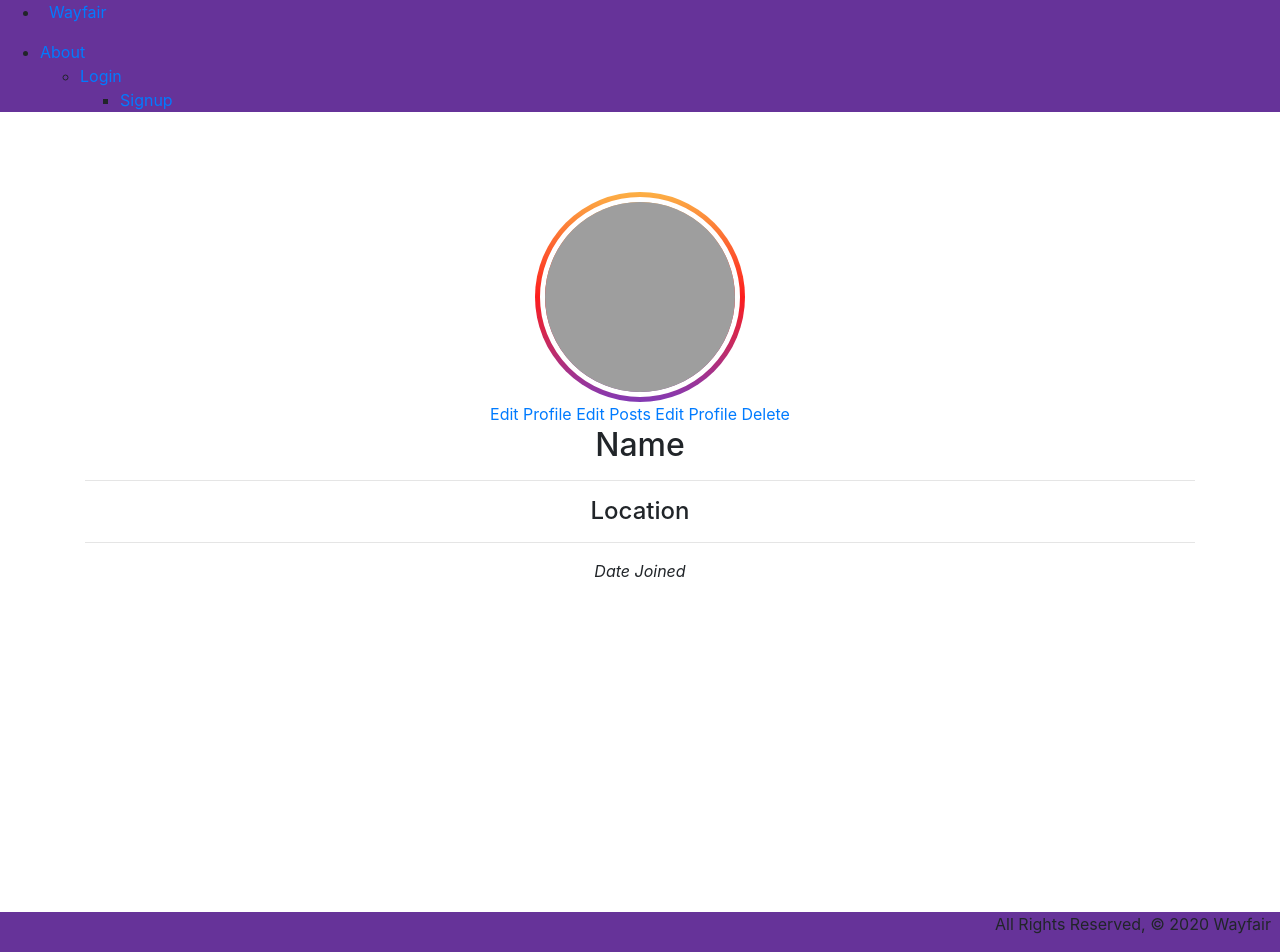
After one commit to DevArtK/Project-Wayfarer, a Django app: page /user/edit in a window 1280 px wide. The commit adds this page. Run offline with Django 3.2, Linux system fonts and the light colour scheme; some libraries are stand-ins or nearby versions; grey boxes are pictures that could not be loaded.

Commit message:
user profile, edit start

```diff
--- a/Wayfarer_project/settings.py
+++ b/Wayfarer_project/settings.py
@@ -110,3 +110,5 @@ USE_TZ = True
 # https://docs.djangoproject.com/en/3.0/howto/static-files/
 
 STATIC_URL = "/static/"
+MEDIA_ROOT = os.path.join(BASE_DIR, "media")
+MEDIA_URL = "/media/"
--- a/main_app/static/styles/style.css
+++ b/main_app/static/styles/style.css
@@ -28,3 +28,40 @@ footer {
   margin-top: 5%;
   text-align: center;
 }
+
+.container-profile {
+  height: 100%;
+  align-content: center;
+}
+
+.image_outer_container {
+  margin-top: auto;
+  margin-bottom: auto;
+  border-radius: 50%;
+  position: relative;
+}
+
+.image_inner_container {
+  border-radius: 50%;
+  padding: 5px;
+  background: #833ab4;
+  background: -webkit-linear-gradient(to bottom, #fcb045, #fd1d1d, #833ab4);
+  background: linear-gradient(to bottom, #fcb045, #fd1d1d, #833ab4);
+}
+.image_inner_container img {
+  height: 200px;
+  width: 200px;
+  border-radius: 50%;
+  border: 5px solid white;
+}
+
+.image_outer_container .green_icon {
+  background-color: #4cd137;
+  position: absolute;
+  right: 30px;
+  bottom: 10px;
+  height: 30px;
+  width: 30px;
+  border: 5px solid white;
+  border-radius: 50%;
+}
--- a/main_app/templates/base.html
+++ b/main_app/templates/base.html
@@ -12,6 +12,8 @@
       href="https://cdnjs.cloudflare.com/ajax/libs/materialize/1.0.0/css/materialize.min.css"
     /> -->
     <!-- Bootstrap -->
+    <link rel="stylesheet" href="https://stackpath.bootstrapcdn.com/bootstrap/4.5.1/css/bootstrap.min.css"
+    integrity="sha384-VCmXjywReHh4PwowAiWNagnWcLhlEJLA5buUprzK8rxFgeH0kww/aWY76TfkUoSX" crossorigin="anonymous">
     <link
       rel="stylesheet"
       href="https://cdnjs.cloudflare.com/ajax/libs/bootstrap-material-design/4.0.2/bootstrap-material-design.umd.min.js"
--- /dev/null
+++ b/main_app/templates/user/edit.html
@@ -0,0 +1,30 @@
+{% extends 'base.html' %} {% load static %} {% block content %}
+
+<body>
+  <div class="container-profile">
+    <div class="d-flex justify-content-center h-100">
+      <div class="image_outer_container">
+        <!-- <div class="green_icon"></div> -->
+        <div class="image_inner_container">
+          <img
+            src="https://i.pinimg.com/originals/43/96/61/439661dcc0d410d476d6d421b1812540.jpg"
+          />
+        </div>
+      </div>
+    </div>
+    <tbody>
+    <div class="card-action">
+      <a href="#">Edit Profile</a>
+      <a href="#">Edit Posts</a>
+      <a href="#">Edit Profile</a>
+      <a href="#">Delete</a>
+</tbody>
+      <h2>Name</h2>
+      <hr />
+      <h4>Location</h4>
+      <hr />
+      <em>Date Joined</em>
+    </div>
+  </div>
+</body>
+{% endblock %}
--- a/main_app/templates/user/login.html
+++ b/main_app/templates/user/login.html
@@ -1,6 +1,6 @@
 {% extends 'base.html' %}{% load static %} {% block content %}
-
-<form class="login100-form validate-form">
+{% csrf_token %}
+<form class="login100-form validate-form" method="POST">
   <span class="login100-form-title p-b-26">
     Welcome
   </span>
--- a/main_app/templates/user/signup.html
+++ b/main_app/templates/user/signup.html
@@ -4,7 +4,6 @@
     <div class="col-sm-4"></div>
     <div class="col-md-4">
       <h1 class="text-center text-success">Register page</h1>
-      <br />
 
       <div class="col-sm-12">
         <br />
--- a/main_app/urls.py
+++ b/main_app/urls.py
@@ -2,8 +2,12 @@ from django.urls import path
 from . import views
 
 urlpatterns = [
+    # ----- Static / Public -----
     path("", views.home, name="home"),
     path("about/", views.about, name="about"),
     path("login/", views.user_login, name="login"),
     path("signup/", views.user_signup, name="signup"),
+    # ----- User profile-----
+    path("user/", views.user_detail, name="detail"),
+    path("user/edit", views.user_edit, name="edit"),
 ]
--- a/main_app/views.py
+++ b/main_app/views.py
@@ -1,6 +1,9 @@
 from django.shortcuts import render, HttpResponse, redirect
+from django.contrib.auth.decorators import login_required
+from django.contrib.auth.forms import UserCreationForm
+from django.contrib.auth import login
+from .models import User, Post, City
 
-# from .models import
 # from .forms import
 
 
@@ -24,7 +27,14 @@ def user_signup(request):
     return render(request, "user/signup.html")
 
 
-# -----  -----
+# ----- User Profile -----
+def user_detail(request):
+    # user: User.objects.get(id=user_id)
+    # context - {"user": user}
+    return render(request, "user/detail.html", {})
 
 
-# -----  -----
+# ----- User Edit Profile, Posts -----
+# TODO ---- Auth -----
+def user_edit(request):
+    return render(request, "user/edit.html")
```
Also changed, not shown: User-Stories.md (added, +126 -0 lines), main_app/templates/user/detail.html (added, +22 -0 lines), main_app/templates/blank.html (deleted).
